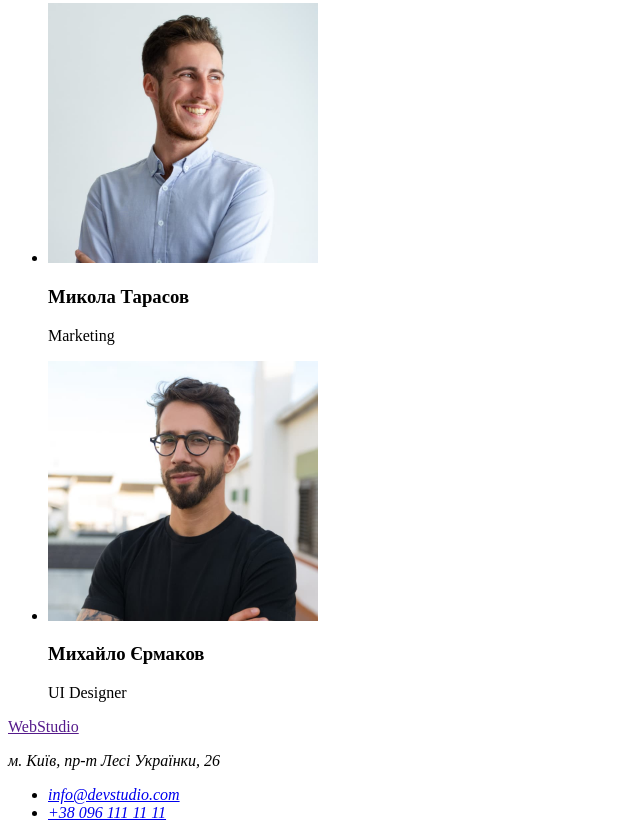
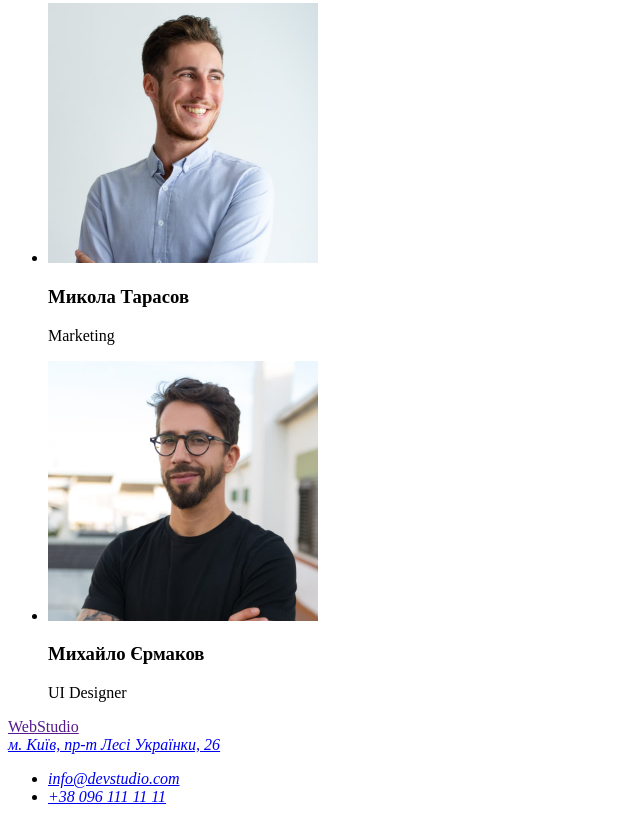
Before and after one commit to yanachepyk/goit-markup-hw-01, a plain HTML site: page index.html in a window 1280 px wide. Shown: the part 2351-3189 px from the top of the page, without its empty margins (0-640 px from the left). Drawn offline with Linux system fonts and the light colour scheme.

Commit message:
fixed comments

```diff
--- a/index.html
+++ b/index.html
@@ -15,11 +15,11 @@
             <li> <a href="">Портфоліо</a> </li>
             <li> <a href="">Контакти</a> </li>
         </ul>
+    </nav>
         <ul>
             <li> <a href="mailto:info@devstudio.com">info@devstudio.com</a> </li>
             <li> <a href="tel:+380961111111">+38 096 111 11 11</a> </li>
         </ul>
-    </nav>
 </header>
 <main>
     <section>
@@ -86,7 +86,8 @@
 <footer>
     <a href="">WebStudio</a>
     <address>
-        <p>м. Київ, пр-т Лесі Українки, 26</p>
+        <a href="https://www.google.com/maps/place/%D0%B1%D1%83%D0%BB.+%D0%9B%D0%B5%D1%81%D0%B8+%D0%A3%D0%BA%D1%80%D0%B0%D0%B8%D0%BD%D0%BA%D0%B8,+26,+%D0%9A%D0%B8%D0%B5%D0%B2,+02000/@50.4265807,30.5383858,17z/data=!3m1!4b1!4m5!3m4!1s0x40d4cf0e033ecbe9:0x57a4dffefec77da0!8m2!3d50.4265807!4d30.5383858"
+        target="_blank"  rel="noopener noreferrer">м. Київ, пр-т Лесі Українки, 26</a>
         <ul>
             <li> <a href="mailto:info@devstudio.com">info@devstudio.com</a> </li>
             <li> <a href="tel:+380961111111">+38 096 111 11 11</a> </li>
```
